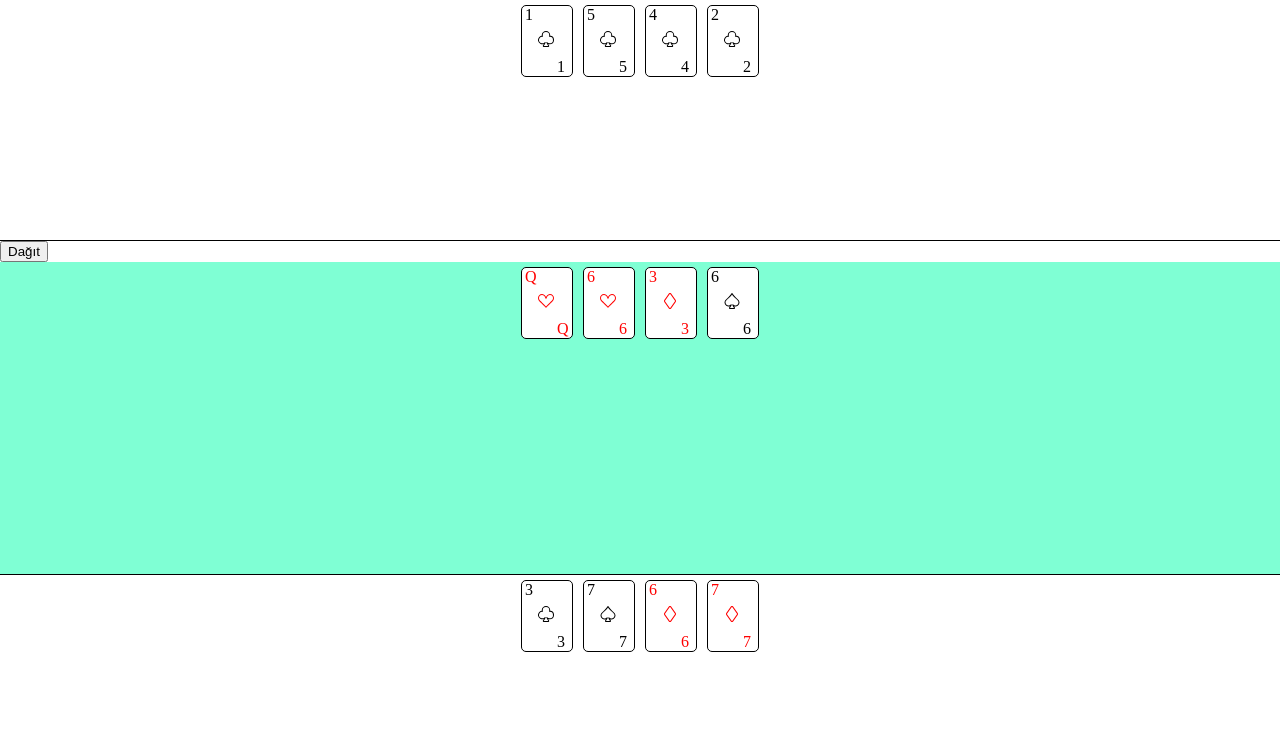
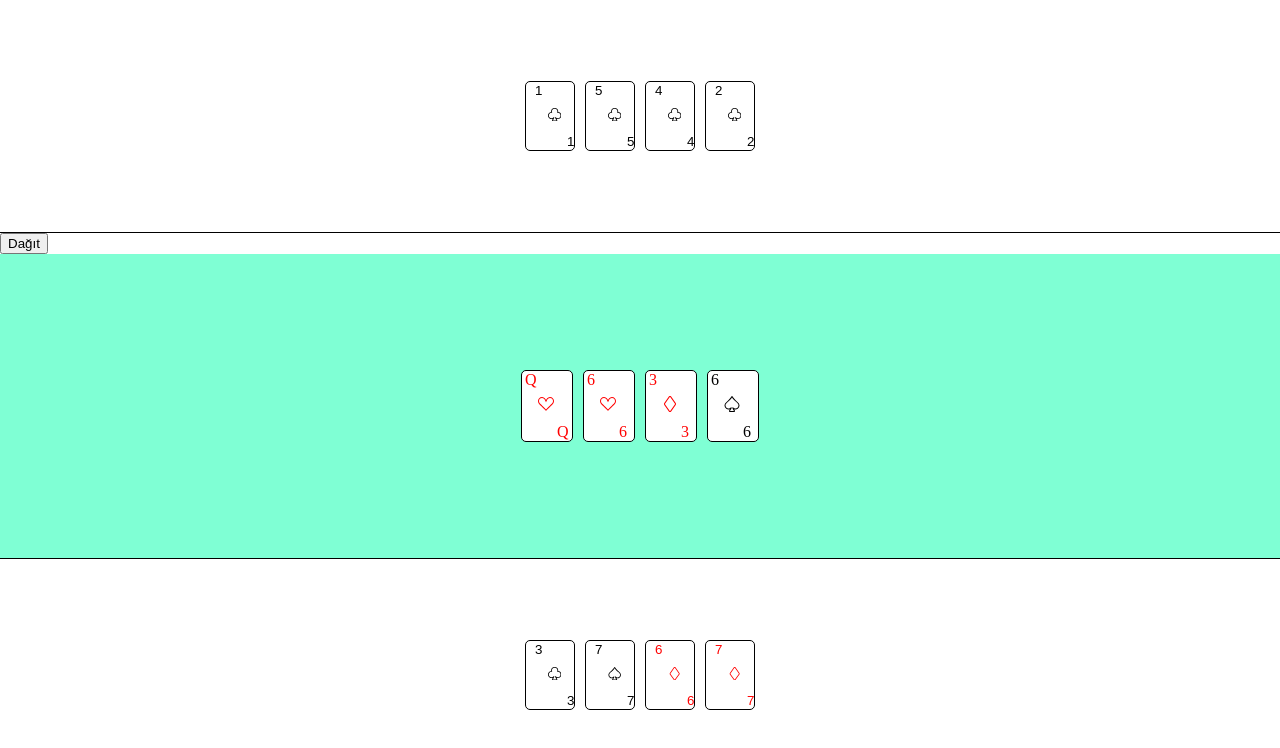
Before and after one commit to EmrullahUcel/card-Game, a React (Vite) app: page / in a window 1280 px wide. Both pictures are taken after a click on the button "Dağıt". Shown: the top 748 px of the page. Built offline with nearby package versions, Linux system fonts and the light colour scheme.

Commit message:
added player turns

```diff
--- a/src/App.css
+++ b/src/App.css
@@ -5,26 +5,26 @@ body {
   text-decoration: none;
 }
 
-
 .App {
   width: 100%;
 }
-
 
 /* player 2 board */
 .Player2Board {
   width: 100%;
   display: flex;
   justify-content: center;
-  height: 30vh;
+  height: 29vh;
   border-bottom: 1px solid;
+  align-items: center;
 }
 
 .Board {
   width: 100%;
   display: flex;
   justify-content: center;
-  height: 39vh;
+  align-items: center;
+  height: 38vh;
   background-color: aquamarine;
 }
 
@@ -42,13 +42,11 @@ body {
   cursor: pointer;
 }
 
-/* .Board :nth-child(n+2)
-{
-  transition: 1s;
-  rotate: y 180deg;
+/* .Board :nth-child(-n + 1) {
+  background-color: purple;
 }
-.Board :nth-child(n+2)::before{
-  content: '';
+.Board :nth-child(n + 2)::before {
+  content: "";
   background-color: red;
 } */
 
@@ -59,7 +57,6 @@ body {
 
 .card-icon {
   margin-left: 16px;
-
 }
 
 .card-title-bottom {
@@ -71,6 +68,7 @@ body {
   width: 100%;
   display: flex;
   justify-content: center;
-  height: 30vh;
+  align-items: center;
+  height: 29vh;
   border-top: 1px solid;
 }
--- a/src/App.jsx
+++ b/src/App.jsx
@@ -12,6 +12,7 @@ function App() {
   const [randomHand, setRandomHand] = useState([]);
   const [randomplayer1Hand, setRandomplayer1Hand] = useState([]);
   const [randomplayer2Hand, setRandomplayer2Hand] = useState([]);
+  const [turn, setTurn] = useState(true);
 
   const randomCards = () => {
     const randomCard = shuffledCards.splice(0, 4);
@@ -21,12 +22,18 @@ function App() {
     setRandomplayer1Hand([...player1hand]);
     const player2hand = cards.splice(0, 4);
     setRandomplayer2Hand([...player2hand]);
-    console.log(shuffledCards);
   };
+  console.log(randomHand[randomHand.length - 1]);
 
   return (
     <div className="App">
-      <Player2Board randomplayer2Hand={randomplayer2Hand} />
+      <Player2Board
+        randomplayer2Hand={randomplayer2Hand}
+        setRandomplayer2Hand={setRandomplayer2Hand}
+        setRandomHand={setRandomHand}
+        turn={turn}
+        setTurn={setTurn}
+      />
       <button onClick={randomCards}>Dağıt</button>
       <Board randomHand={randomHand} setRandomHand={setRandomHand} />
       <Player1Board
@@ -34,6 +41,8 @@ function App() {
         randomCards={randomCards}
         setRandomHand={setRandomHand}
         setRandomplayer1Hand={setRandomplayer1Hand}
+        setTurn={setTurn}
+        turn={turn}
       />
     </div>
   );
--- a/src/components/Player1Board.jsx
+++ b/src/components/Player1Board.jsx
@@ -4,30 +4,35 @@ const Player1Board = ({
   randomplayer1Hand,
   setRandomHand,
   setRandomplayer1Hand,
+  setTurn,
+  turn,
 }) => {
   const playedCardHandle = (card) => {
     setRandomHand((prevState) => [...prevState, card]);
     setRandomplayer1Hand((prevHand) =>
       prevHand.filter((c) => c.title !== card.title)
     );
+    console.log(turn);
+    setTurn(false);
   };
 
   return (
     <div className="Player1Board">
       {randomplayer1Hand.map((card) => {
         return (
-          <div
+          <button
             style={{ color: card.color }}
             key={card.title}
             className="Board-Cards"
             onClick={() => playedCardHandle(card)}
+            disabled={turn ? false : true}
           >
             <span className="card-title-top">{card.value}</span>
             <span className="card-icon">
               <div>{card.icon}</div>
             </span>
             <span className="card-title-bottom">{card.value}</span>
-          </div>
+          </button>
         );
       })}
     </div>
--- a/src/components/Player2Board.jsx
+++ b/src/components/Player2Board.jsx
@@ -1,23 +1,39 @@
 import React from "react";
 import { BsSuitDiamond } from "react-icons/bs";
 
-const Player2Board = ({ randomplayer2Hand, randomCard }) => {
-  console.log(randomplayer2Hand);
+const Player2Board = ({
+  randomplayer2Hand,
+  randomCard,
+  setRandomplayer2Hand,
+  setRandomHand,
+  setTurn,
+  turn,
+}) => {
+  const playedCardHandle = (card) => {
+    setRandomHand((prevState) => [...prevState, card]);
+    setRandomplayer2Hand((prevHand) =>
+      prevHand.filter((c) => c.title !== card.title)
+    );
+    setTurn(true);
+  };
+
   return (
     <div className="Player2Board">
       {randomplayer2Hand.map((card) => {
         return (
-          <div
+          <button
             style={{ color: card.color }}
             key={card.title}
             className="Board-Cards"
+            onClick={() => playedCardHandle(card)}
+            disabled={turn ? true : false}
           >
             <span className="card-title-top">{card.value}</span>
             <span className="card-icon">
               <div>{card.icon}</div>
             </span>
             <span className="card-title-bottom">{card.value}</span>
-          </div>
+          </button>
         );
       })}
     </div>
```
